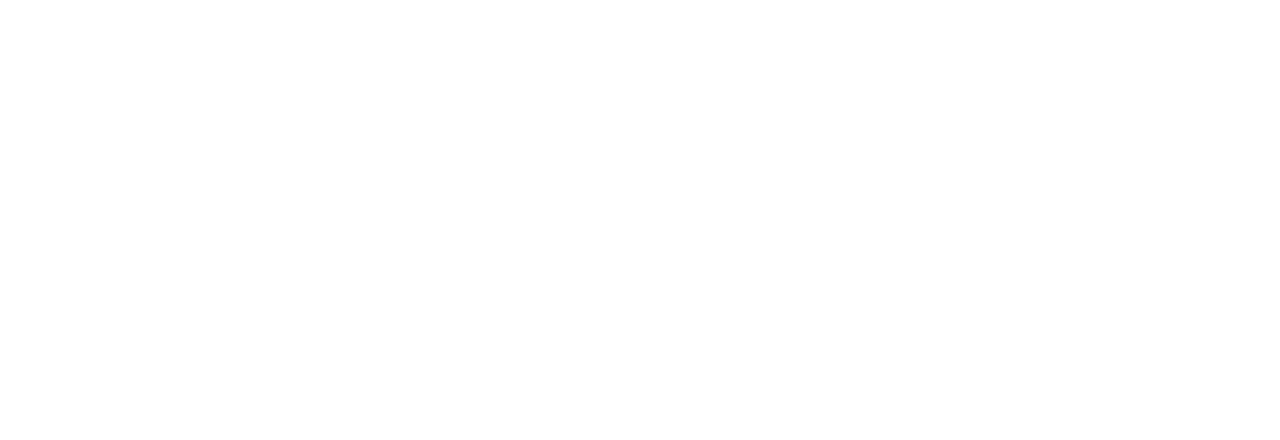
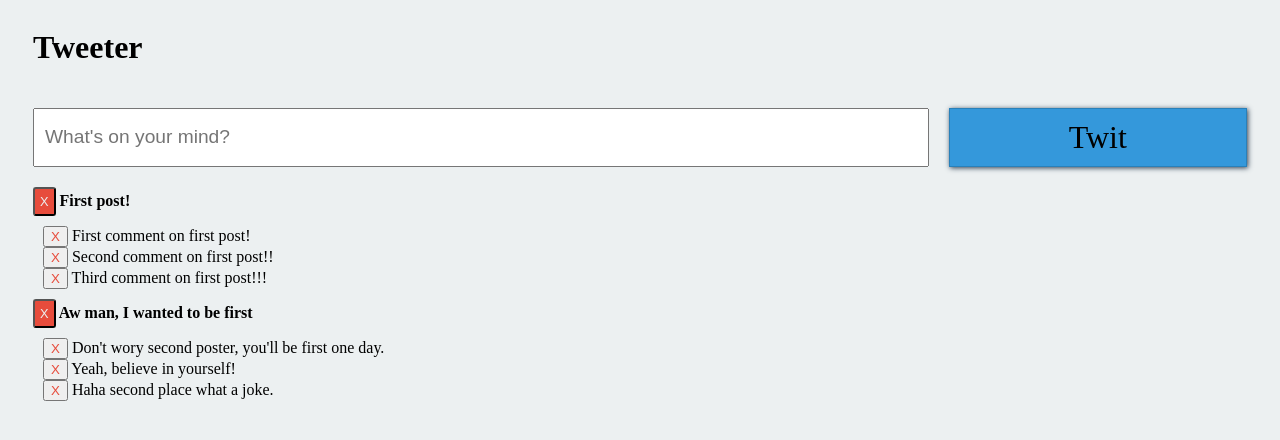
Before and after one commit to dmitryborok/tweeter, a plain HTML site: page index.html in a window 1280 px wide. Drawn offline with nearby package versions, Linux system fonts and the light colour scheme; a web font is replaced by a local one.

Commit message:
added renderer

```diff
--- a/index.html
+++ b/index.html
@@ -1,12 +1,21 @@
 <!DOCTYPE html>
-<html lang="en">
-<head>
-    <meta charset="UTF-8">
-    <meta http-equiv="X-UA-Compatible" content="IE=edge">
-    <meta name="viewport" content="width=device-width, initial-scale=1.0">
-    <title>Document</title>
-</head>
-<body>
-    <script src="model.js"></script>
-</body>
+<html>
+  <head>
+    <title>Tweeter</title>
+    <link href="https://fonts.googleapis.com/css?family=Balthazar" rel="stylesheet">
+    <link rel="stylesheet" type="text/css" media="screen" href="style.css" />
+    <script src="https://ajax.googleapis.com/ajax/libs/jquery/3.3.1/jquery.min.js"></script>
+  </head>
+
+  <body>
+    <div id="container">
+        <h1 id="title">Tweeter</h1>
+        <input type="text" placeholder="What's on your mind?" id="input">
+        <div id="post" onclick="post()">Twit</div>
+        <div id="posts"></div>
+    </div>
+    <script src="render.js"></script> <!-- You'll create this soon -->
+    <script src="model.js"></script> <!-- You've got this -->
+    <script src="main.js"></script> <!-- You'll create this soon -->
+  </body>
 </html>
--- /dev/null
+++ b/main.js
@@ -0,0 +1,6 @@
+"use strict";
+
+const tweeter = Tweeter();
+const renderer = Renderer();
+
+renderer.renderPosts(tweeter.getPosts());
--- a/model.js
+++ b/model.js
@@ -88,36 +88,36 @@ const Tweeter = function() {
 }
 
 
-const tweeter = Tweeter()
+// const tweeter = Tweeter()
 
-tweeter.addPost("This is my own post!")
-console.log(tweeter.getPosts())
-//This should be added to the posts array:
-//{text: "This is my own post!", id: "p3", comments: []}
+// tweeter.addPost("This is my own post!")
+// console.log(tweeter.getPosts())
+// //This should be added to the posts array:
+// //{text: "This is my own post!", id: "p3", comments: []}
 
-tweeter.removePost("p1")
-console.log(tweeter.getPosts())
-//There should only be two posts in the post's array:
-//{text: "Aw man, I wanted to be first", id: "p2", comments: Array(3)}
-//{text: "This is my own post!", id: "p3", comments: []}
+// tweeter.removePost("p1")
+// console.log(tweeter.getPosts())
+// //There should only be two posts in the post's array:
+// //{text: "Aw man, I wanted to be first", id: "p2", comments: Array(3)}
+// //{text: "This is my own post!", id: "p3", comments: []}
 
-//============================
-//============================
-//Stop here
-//Make sure everything works. Then keep going
-//============================
-//============================
+// //============================
+// //============================
+// //Stop here
+// //Make sure everything works. Then keep going
+// //============================
+// //============================
 
-tweeter.addComment("p3", "Damn straight it is!")
-tweeter.addComment("p2", "Second the best!")
-console.log(tweeter.getPosts())
-//This should be added to the third post's comments asrray:
-//{id: "c7", text: "Damn straight it is!"}
+// tweeter.addComment("p3", "Damn straight it is!")
+// tweeter.addComment("p2", "Second the best!")
+// console.log(tweeter.getPosts())
+// //This should be added to the third post's comments asrray:
+// //{id: "c7", text: "Damn straight it is!"}
 
-//This should be added to the second post's comments array:
-//{id: "c8", text: "Second the best!"}
+// //This should be added to the second post's comments array:
+// //{id: "c8", text: "Second the best!"}
 
-tweeter.removeComment("p2", "c6")
-console.log(tweeter.getPosts())
-//This comment should be removed:
-//{id: "c6", text: "Haha second place what a joke."}
+// tweeter.removeComment("p2", "c6")
+// console.log(tweeter.getPosts())
+// //This comment should be removed:
+// //{id: "c6", text: "Haha second place what a joke."}
--- /dev/null
+++ b/render.js
@@ -0,0 +1,37 @@
+"use strict";
+
+const Renderer = function() {
+    const addRenderedComment = function(divCommentsContainer, comment, postId) {
+        divCommentsContainer.append(`<div class="comment-text"
+                data-id="${comment.id}"
+                data-id="${postId}">
+                <button class="delete-comment">X</button>
+                ${comment.text}
+                </div>`)
+    }
+
+    const addRenderedPost = function(divPostsContainer, post) {
+        let divPostTextContainer = $(`<div class="post-text"
+                data-id="${post.id}">
+                <button class="delete">X</button>
+                ${post.text}</div>`);
+        divPostsContainer.append(divPostTextContainer)
+        if (post.comments.length > 0) {
+            const divCommentsContainer = $(`<div class="comments"></div>`);
+            divPostTextContainer.append(divCommentsContainer);
+            for (let comment of post.comments) {
+                addRenderedComment(divCommentsContainer, comment, post.id);
+            }
+        }
+    }
+
+    const renderPosts = function(posts) {
+        const divPostsContainer = $("#posts");
+        divPostsContainer.empty();
+        for (let post of posts) {
+            addRenderedPost(divPostsContainer, post);
+        }
+    }
+
+    return {renderPosts};
+}
--- /dev/null
+++ b/style.css
@@ -0,0 +1,80 @@
+body{
+    background-color: #ecf0f1;
+    font-family: 'Balthazar', serif;
+}
+
+#container{
+    display: grid;
+    grid-gap: 20px;
+    padding-left: 25px;
+    padding-right: 25px;
+    grid-template-columns: 3fr 1fr;
+    grid-template-areas:
+    "h .""i b""p p"
+}
+
+#header{
+    grid-area: h;
+    color: #3498db;
+}
+
+#input{
+    grid-area: i;
+    padding: 10px;
+    font-size: 1.5vw;
+}
+
+#posts{
+    grid-area: p;
+}
+
+#post{
+    grid-area: b;
+    padding: 10px;
+    background-color: #3498db;
+    border: 1px solid #2980b9;
+    box-shadow: 1px 1px 5px #2c3e50;
+    cursor: pointer;
+    display: flex;
+    justify-content: center;
+    font-size: 2.5vw;
+}
+
+.post{
+    box-shadow: 1px 1px 3px;
+    margin: 10px;
+    border-radius: 5px;
+    padding: 10px;
+}
+
+#post:active{
+    background-color: #2980b9
+}
+
+.post-text{
+    font-weight: bold;
+}
+
+.comments{
+    margin-left: 10px;
+    margin: 10px;
+}
+
+.comment-text {
+    font-weight: normal;
+}
+
+.delete{
+    cursor: pointer;
+    color: #ecf0f1;
+    background-color: #e74c3c;
+    display: inline-block;
+    padding: 5px;
+    border-radius: 3px;
+    font-size: 0.8em;
+}
+
+.delete-comment{
+    cursor: pointer;
+    color: #e74c3c;
+}
```
